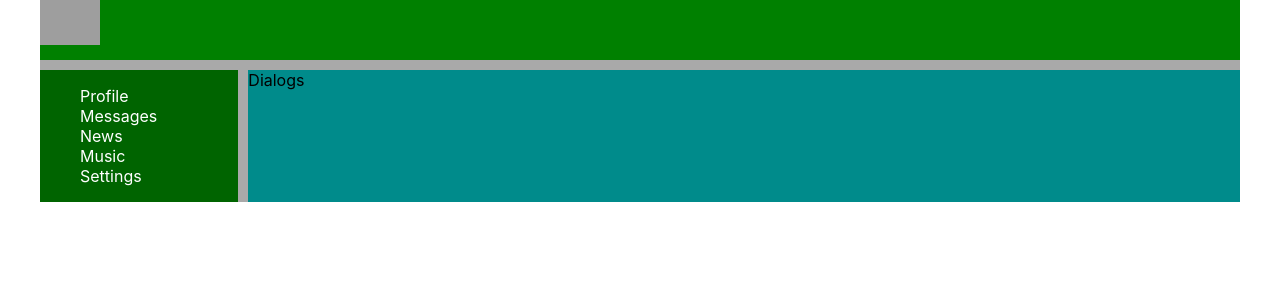
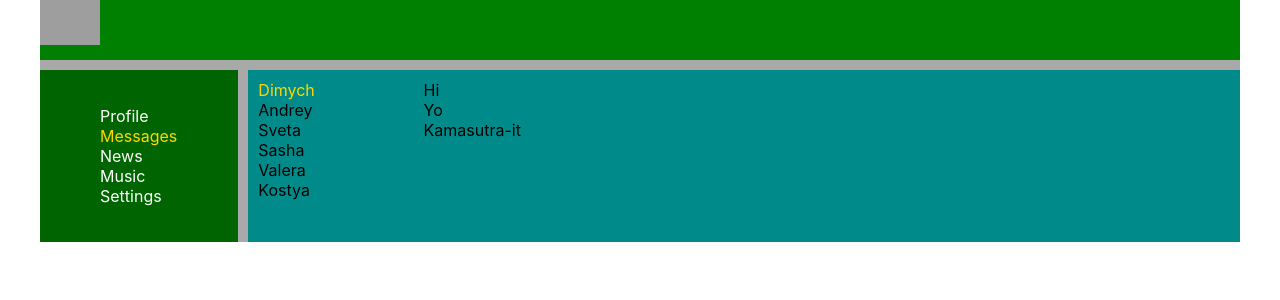
Before and after one commit to Anton-Gadiyatov/react-sj, a React (Create React App) app: page /messages in a window 1280 px wide. Shown: the top 300 px of the page. Built offline with nearby package versions, Linux system fonts and the light colour scheme; grey boxes are pictures that could not be loaded.

Commit message:
feat: add Dialogs and styling

```diff
--- a/src/components/Dialogs/Dialogs.js
+++ b/src/components/Dialogs/Dialogs.js
@@ -2,7 +2,23 @@ import React from "react";
 import styles from "./Dialogs.module.css";
 
 const Dialogs = () => {
-  return <div>Dialogs</div>;
+  return (
+    <div className={styles.dialogs}>
+      <div className={styles.dialogItems}>
+        <div className={styles.dialog + " " + styles.active}>Dimych</div>
+        <div className={styles.dialog}>Andrey</div>
+        <div className={styles.dialog}>Sveta</div>
+        <div className={styles.dialog}>Sasha</div>
+        <div className={styles.dialog}>Valera</div>
+        <div className={styles.dialog}>Kostya</div>
+      </div>
+      <div className={styles.messages}>
+        <div className={styles.message}>Hi</div>
+        <div className={styles.message}>Yo</div>
+        <div className={styles.message}>Kamasutra-it</div>
+      </div>
+    </div>
+  );
 };
 
 export default Dialogs;
--- a/src/components/Dialogs/Dialogs.module.css
+++ b/src/components/Dialogs/Dialogs.module.css
@@ -0,0 +1,24 @@
+.dialogs {
+  display: grid;
+  grid-template-columns: 2fr 10fr;
+}
+
+.dialogItems {
+  padding: 10px;
+}
+
+.dialog {
+
+}
+
+.dialogItems .active {
+  color: gold;
+}
+
+.messages {
+  padding: 10px;
+}
+
+.message {
+
+}
--- a/src/components/Sidebar/Sidebar.js
+++ b/src/components/Sidebar/Sidebar.js
@@ -1,5 +1,5 @@
 import React from "react";
-import { Link } from "react-router-dom";
+import { NavLink } from "react-router-dom";
 import styles from "./Sidebar.module.css";
 
 const Sidebar = () => {
@@ -8,19 +8,19 @@ const Sidebar = () => {
       <nav>
         <ul className={styles.items}>
           <li>
-            <Link to="/profile">Profile </Link>
+            <NavLink to="/profile" activeClassName={styles.activeLink}>Profile </NavLink>
           </li>
           <li>
-            <Link to="/messages">Messages </Link>
+            <NavLink to="/messages" activeClassName={styles.activeLink}>Messages </NavLink>
           </li>
           <li>
-            <Link to="/news">News </Link>
+            <NavLink to="/news" activeClassName={styles.activeLink}>News </NavLink>
           </li>
           <li>
-            <Link to="/music">Music </Link>
+            <NavLink to="/music" activeClassName={styles.activeLink}>Music </NavLink>
           </li>
           <li>
-            <Link to="/settings">Settings </Link>
+            <NavLink to="/settings" activeClassName={styles.activeLink}>Settings </NavLink>
           </li>
         </ul>
       </nav>
--- a/src/components/Sidebar/Sidebar.module.css
+++ b/src/components/Sidebar/Sidebar.module.css
@@ -1,6 +1,7 @@
 .nav {
   grid-area: nav;
   background-color: darkgreen;
+  padding: 20px;
 }
 
 .items li {
@@ -11,3 +12,7 @@
   color: white;
   text-decoration: none;
 }
+
+a.activeLink {
+  color: gold;
+}
```
